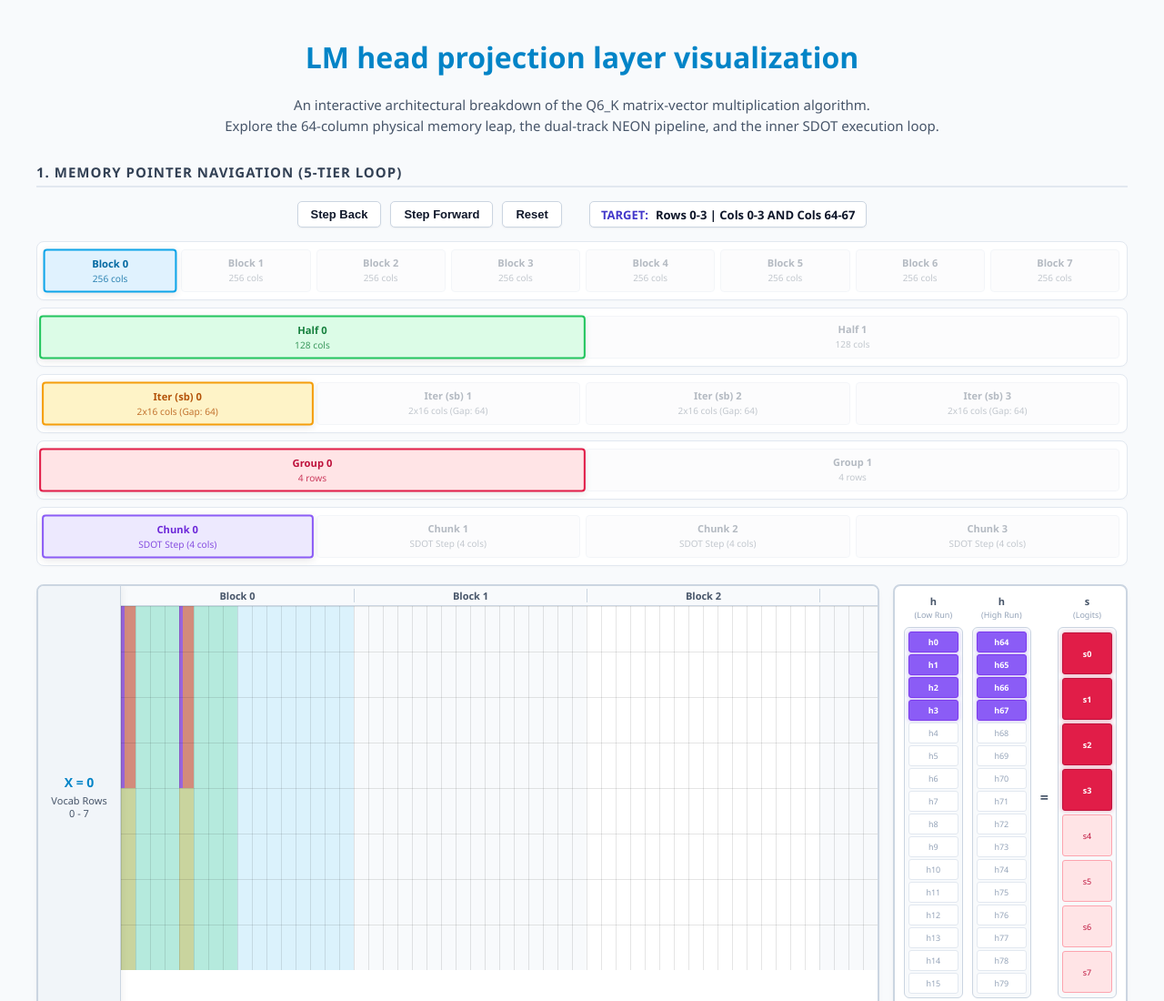
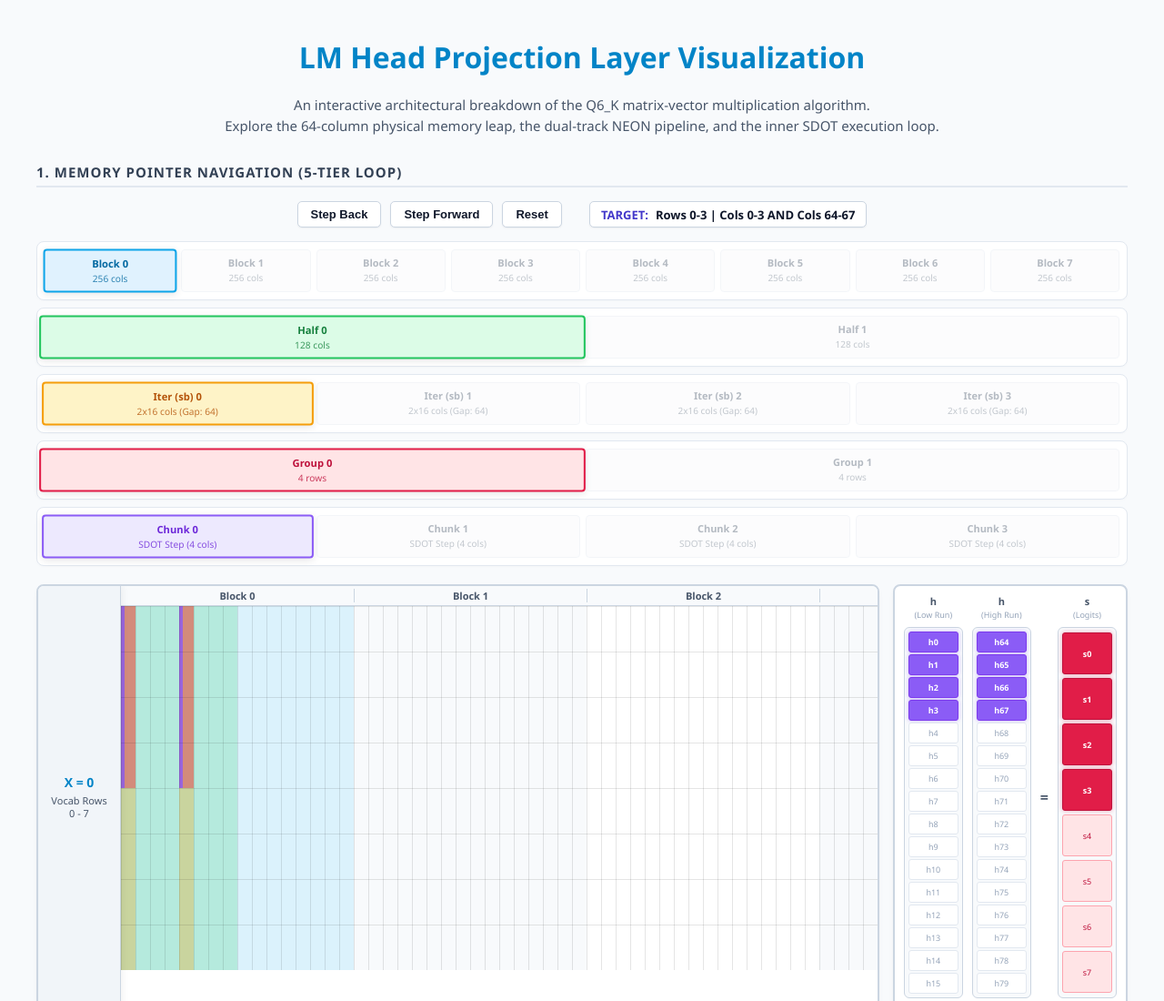
Before and after one commit to najeh-halawani/LM-Head-Projection-Layer-Visualization, a plain HTML site: page index.html in a window 1280 px wide. Shown: the top 1100 px of the page at 91% size. Drawn offline with Linux system fonts and the light colour scheme.

Commit message:
Add files via upload

```diff
--- a/index.html
+++ b/index.html
@@ -644,7 +644,7 @@
 
 <body>
 
-    <h1>LM head projection layer visualization</h1>
+    <h1>LM Head Projection Layer Visualization</h1>
     <p class="subtitle">An interactive architectural breakdown of the Q6_K matrix-vector multiplication
         algorithm.<br>Explore the 64-column physical memory leap, the dual-track NEON pipeline, and the inner SDOT
         execution loop.</p>
```
